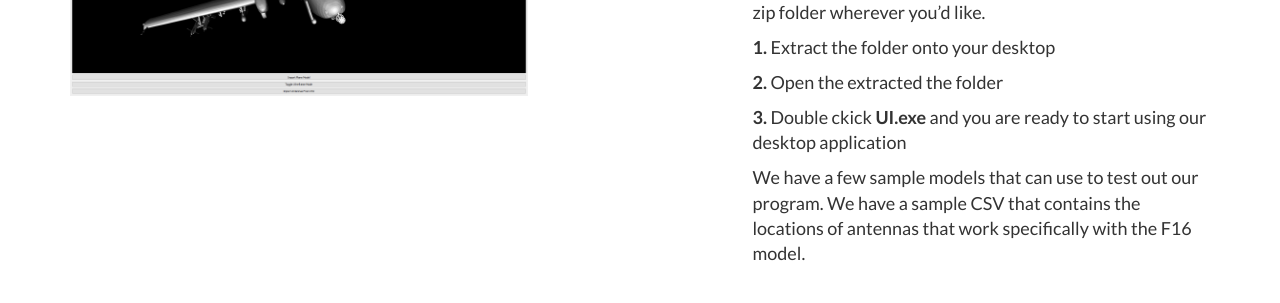
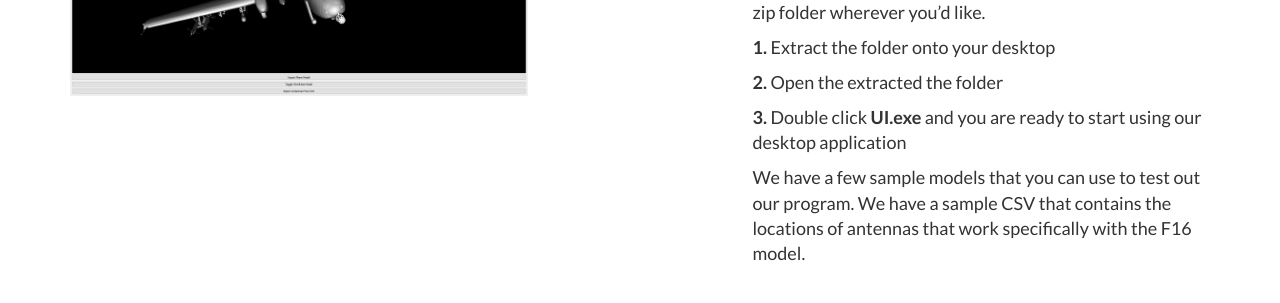
Before and after one commit to NG-Development/NGDevelopmentLP, a Jekyll site: the page built from index.html, in a window 1280 px wide and 900 px high, scrolled down 1139 px. Shown: the part 154-457 px from the top of the window. Built offline with Jekyll 4.4.1, drawn with Linux system fonts in a browser that asks for light colours; nearby versions of some CDN libraries; library files that are not in the unit come from our copies.

Commit message:
Update 2014-09-21-services-1.markdown

```diff
--- a/_posts/2014-09-21-services-1.markdown
+++ b/_posts/2014-09-21-services-1.markdown
@@ -8,6 +8,6 @@ description: |
   Click the <b>download</b> button on the home page and save the zip folder wherever you'd like.
   <p><b>1.</b> Extract the folder onto your desktop</p>
   <p><b>2.</b> Open the extracted the folder</p>
-  <p><b>3.</b> Double ckick <b>UI.exe</b> and you are ready to start using our desktop application </p>
-  <p>We have a few sample models that can use to test out our program.
+  <p><b>3.</b> Double click <b>UI.exe</b> and you are ready to start using our desktop application </p>
+  <p>We have a few sample models that you can use to test out our program.
   We have a sample CSV that contains the locations of antennas that work specifically with the F16 model.</p>
```
